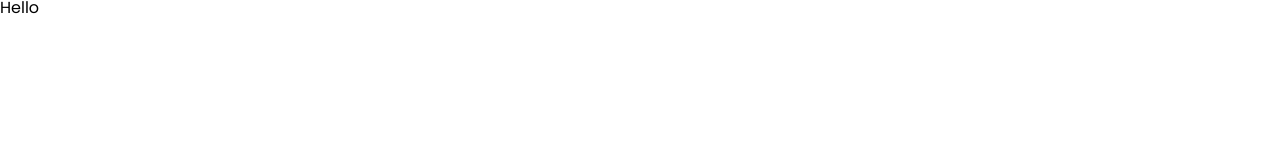
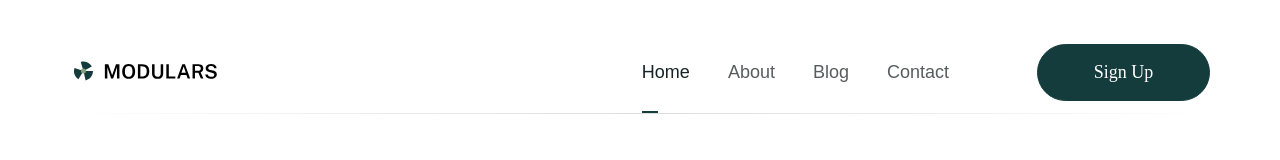
Before and after one commit to MayMay203/Creative-Agency-Landing-Page, a plain HTML site: page index.html in a window 1280 px wide. Drawn offline with Linux system fonts and the light colour scheme.

Commit message:
build UI of the header section

```diff
--- a/assets/css/styles.css
+++ b/assets/css/styles.css
@@ -1,10 +1,17 @@
 *{
     box-sizing: border-box;
+}
+
+:root{
+    --black-green: #143C3C;
+    --black-gray: #575D5E;
+    --black: #152427;
 }
 
 html{
     font-size: 62.5%;
 }
+
 
 body, html{
     scroll-behavior: smooth;
@@ -21,3 +28,94 @@ body{
     margin: 0 auto;
     max-width: calc(100% - 48px);
 }
+
+.btn{
+    display: flex;
+    align-items: center;
+    justify-content: center;
+    width: 173px;
+    height: 57px;
+    background-color: var(--black-green);
+    text-align: center;
+    font-family: "Public Sans";
+    font-size: 1.8rem;
+    font-style: normal;
+    font-weight: 500;
+    line-height: 1.6;
+    color: #fff;
+    text-decoration: none;
+    border: 1px solid var(--black-green);
+    border-radius: 40px;
+}
+
+.btn:hover{
+    opacity: 0.9;
+}
+
+/* Header */
+.header{
+    font-family: 'Public Sans', sans-serif;
+    background-color: #fff;
+}
+
+.header__inner{
+    position: relative;
+    display: flex;
+    align-items: center;
+    padding: 44px 0 13px;
+}
+
+.header__inner::after{
+    content: "";
+    position: absolute;
+    height: 1px;
+    width: 100%;
+    bottom: 0;
+    background: linear-gradient(90deg, #FFF 0%, #DDDCDC 51.09%, rgba(212, 212, 212, 0.00) 99.68%);
+}
+
+.header--fixed{
+    position: sticky;
+    top: -31px;
+}
+
+.header__actions{
+    display: flex;
+    align-items: center;
+    margin-left: auto;
+}
+
+.navbar__list{
+    display: flex;
+    align-items: center;
+    margin-right: 69px;
+}
+
+.navbar__link{
+    color: var(--black-gray);
+    font-size: 1.8rem;
+    font-style: normal;
+    font-weight: 500;
+    line-height: 1.6;
+    padding: 4px 19px;
+    text-decoration: none;
+}
+
+.navbar__link:hover{
+    color: var(--black)
+}
+
+.navbar__link--active{
+    position: relative;
+    color: var(--black);
+}
+
+.navbar__link--active::after{
+    content: "";
+    position: absolute;
+    bottom: -27px;
+    left: 19px;
+    width: 16px;
+    height: 2px;
+    background-color: var(--black-green);
+}
--- /dev/null
+++ b/assets/script/script.js
@@ -0,0 +1,9 @@
+const navarLink = document.querySelectorAll('.navbar__link')
+navarLink.forEach(link => {
+    link.addEventListener('click', (e) => {
+        navarLink.forEach(link => {
+            link.classList.remove('navbar__link--active')
+        })
+        e.target.classList.add('navbar__link--active')
+    })
+})
--- a/index.html
+++ b/index.html
@@ -36,9 +36,39 @@
     <link
         href="https://fonts.googleapis.com/css2?family=Poppins:ital,wght@0,100;0,200;0,300;0,400;0,500;0,600;0,700;0,800;0,900;1,100;1,200;1,300;1,400;1,500;1,600;1,700;1,800;1,900&display=swap"
         rel="stylesheet">
-
 </head>
 <body>
-    <h1>Hello</h1>
+<header class="header header--fixed">
+    <div class="container">
+        <div class="header__inner">
+            <!-- Logo -->
+            <div class="header__logo">
+                <img src="./assets/icons/logo.svg" alt="logo">
+            </div>
+            <!-- Navbar -->
+            <div class="header__actions">
+                <nav class="navbar">
+                    <ul class="navbar__list">
+                        <li class="navbar__item">
+                            <a class="navbar__link navbar__link--active" href="#">Home</a>
+                        </li>
+                        <li class="navbar__item">
+                            <a class="navbar__link" href="#about">About</a>
+                        </li>
+                        <li class="navbar__item">
+                            <a class="navbar__link" href="#blog">Blog</a>
+                        </li>
+                        <li class="navbar__item">
+                            <a class="navbar__link" href="#contact">Contact</a>
+                        </li>
+                    </ul>
+                </nav>
+                <a href="#!" class="btn">Sign Up</a>
+            </div>
+        </div>
+    </div>
+</header>
+</main>
 </body>
+<script src="./assets/script/script.js"></script>
 </html>
```
Also changed, not shown: assets/icons/logo.svg (added).
